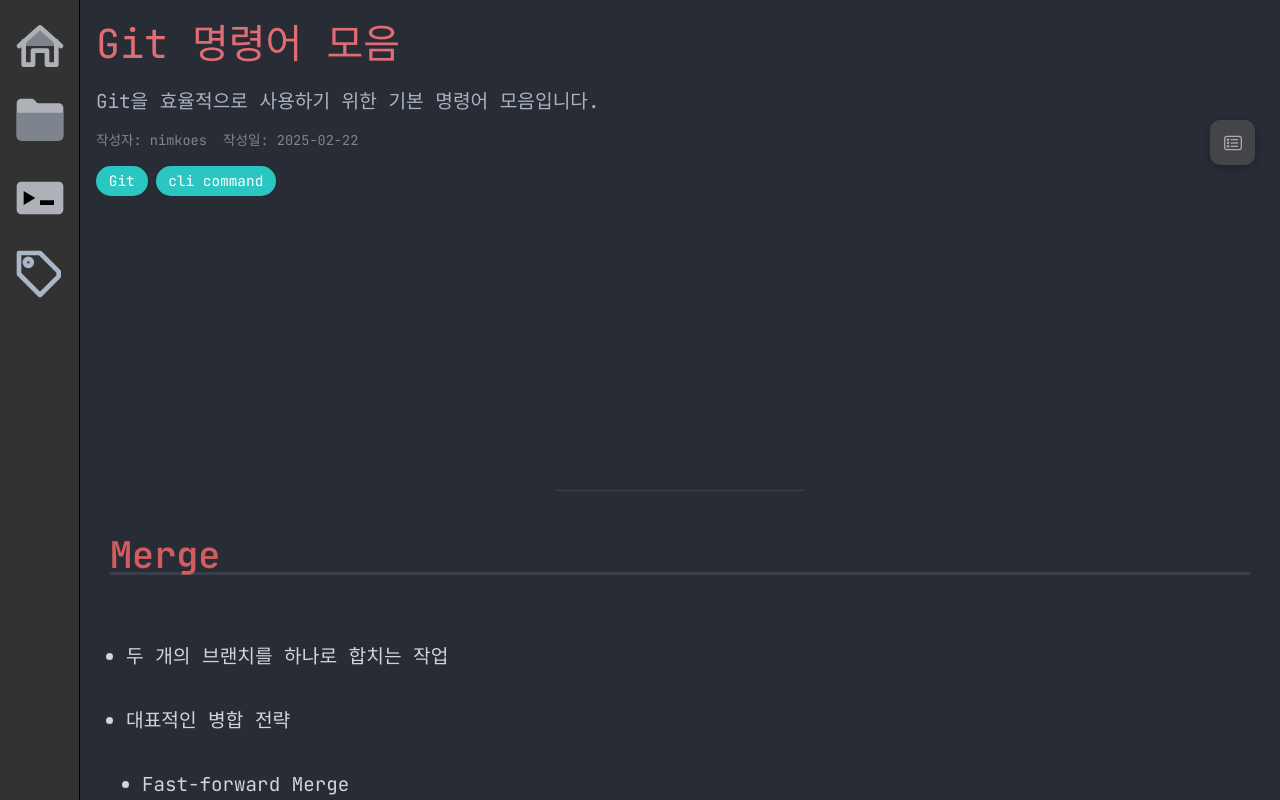
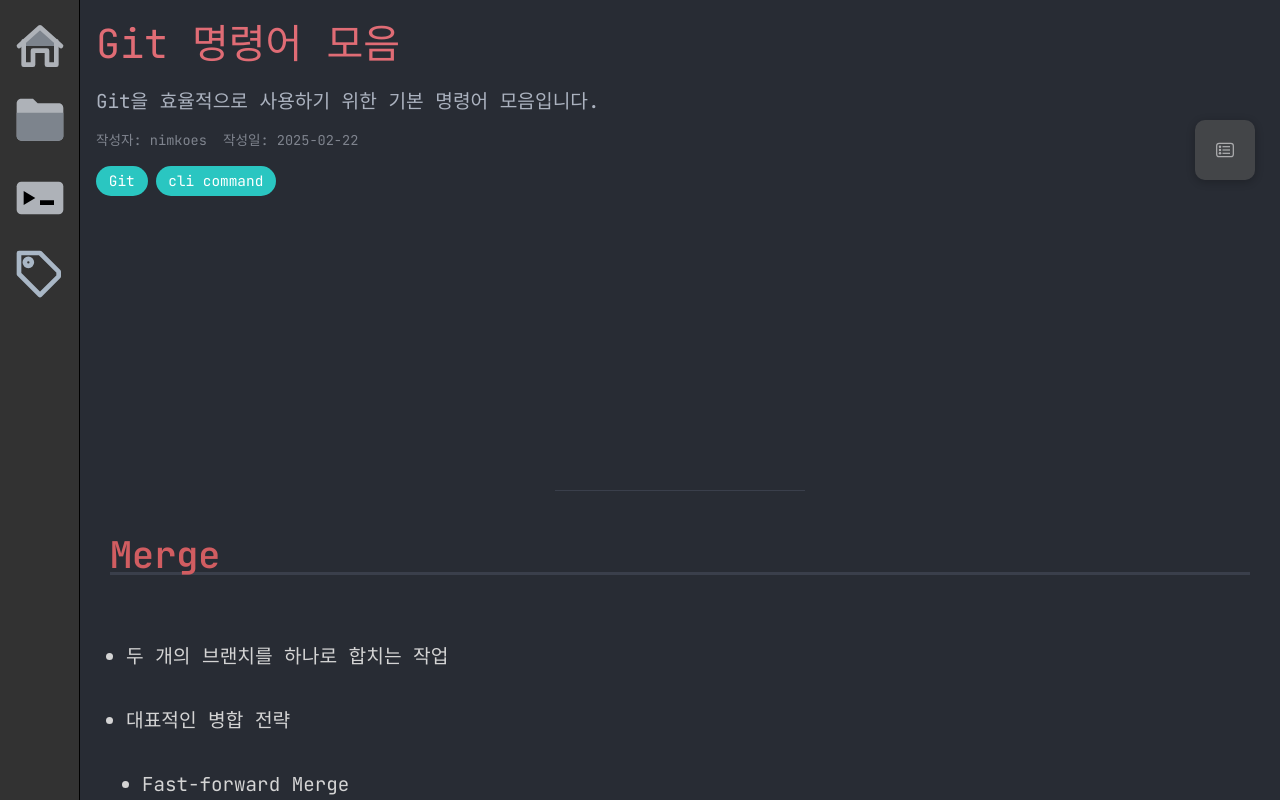
Before and after one commit to nimkoes/tech-blog, a Next.js app: page /tech-blog/post/0001250302-git in a window 1280 px wide. Built offline with nearby package versions, Linux system fonts and the light colour scheme.

Commit message:
버튼 크기 조정

```diff
--- a/src/components/SideUtil/ScrollToTop/ScrollToTop.module.scss
+++ b/src/components/SideUtil/ScrollToTop/ScrollToTop.module.scss
@@ -6,8 +6,8 @@
   color: white;
   border: none;
   padding: 0;
-  width: 45px;
-  height: 45px;
+  width: 60px;
+  height: 60px;
   font-size: 1.25rem;
   line-height: 1;
   border-radius: 10px;
--- a/src/components/SideUtil/TableOfContents/TableOfContents.module.scss
+++ b/src/components/SideUtil/TableOfContents/TableOfContents.module.scss
@@ -15,8 +15,8 @@
 .tocWrapper {
   position: fixed;
   top: 15vh;
-  right: 75px;
-  width: 330px;
+  right: 90px;
+  width: 450px;
   z-index: 100;
   opacity: 0.3;
   transition: opacity 0.5s ease-in-out;
@@ -38,7 +38,7 @@
   color: #d4d4d4;
   font-size: 0.85rem;
   min-height: 15vh;
-  max-height: 35vh;
+  max-height: 45vh;
   overflow-y: auto;
 }
 
@@ -89,8 +89,8 @@
   color: white;
   border: none;
   padding: 0;
-  width: 45px;
-  height: 45px;
+  width: 60px;
+  height: 60px;
   font-size: 1.25rem;
   line-height: 1;
   border-radius: 10px;
@@ -132,7 +132,7 @@
     padding: 8px;
     font-size: 0.75rem;
     min-height: 13vh;
-    max-height: 28vh;
+    max-height: 35vh;
     overflow-y: auto;
   }
 
@@ -164,7 +164,7 @@
     font-size: 0.65rem;
     padding: 6px;
     min-height: 10vh;
-    max-height: 20vh;
+    max-height: 28vh;
   }
 
   .level2 {
```
